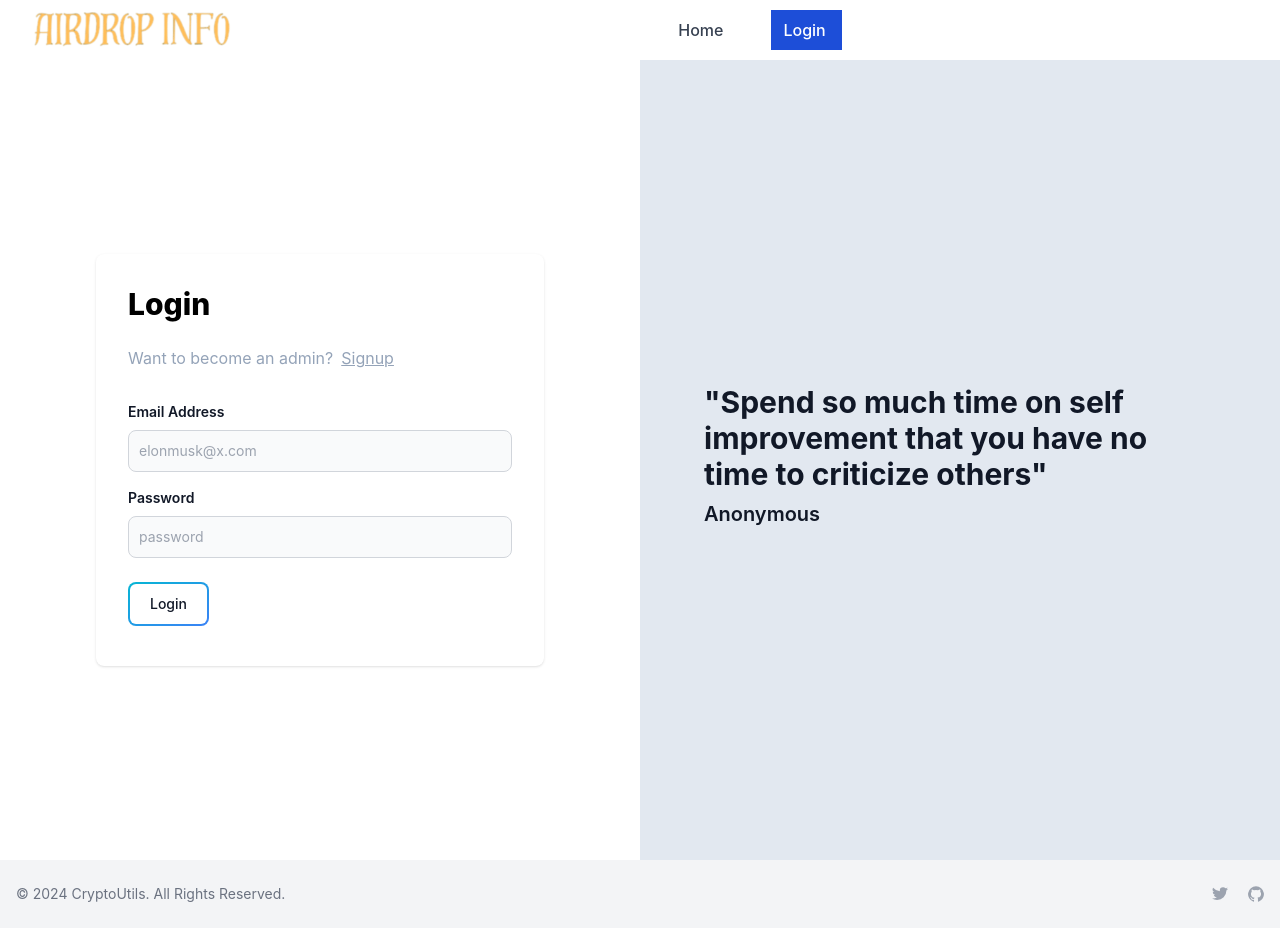
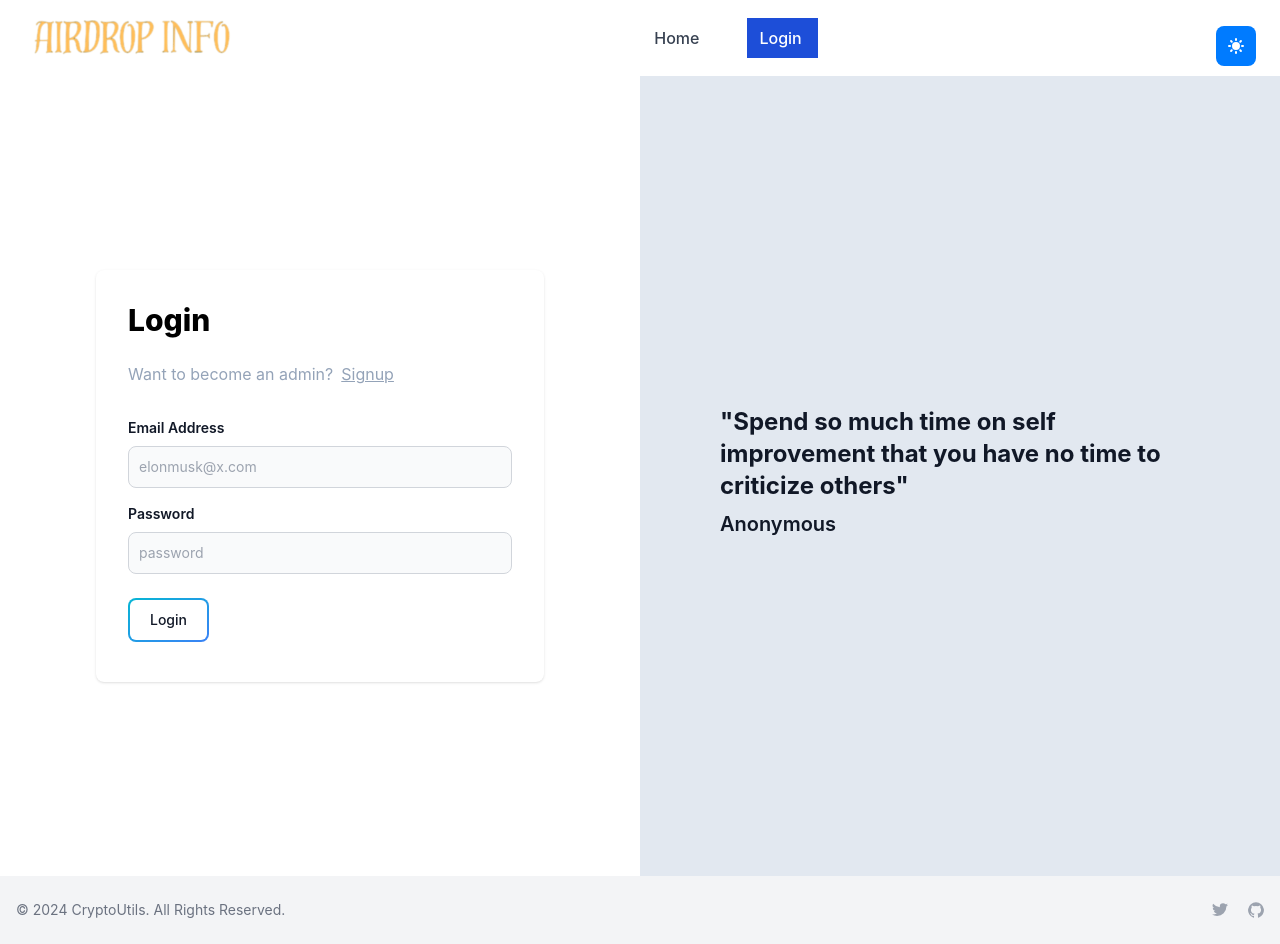
Before and after one commit to KingHanzala/blog-website, a React (Create React App) app: page /login in a window 1280 px wide. Built offline with nearby package versions, Linux system fonts and the light colour scheme; no server answers.

Commit message:
add dark mode toggle button

```diff
--- a/src/components/Navbar.js
+++ b/src/components/Navbar.js
@@ -6,6 +6,9 @@ import logo from '../../src/logo.png';
 
 const Navbar = ({ isAuthenticated, logout }) => {
   const [isMenuOpen, setIsMenuOpen] = useState(false);
+  const [isDarkMode, setIsDarkMode] = useState(
+    document.documentElement.classList.contains('dark')
+  );
   const location = useLocation();
 
   const handleMenuClick = () => {
@@ -14,6 +17,11 @@ const Navbar = ({ isAuthenticated, logout }) => {
 
   const closeMenu = () => {
     setIsMenuOpen(false);
+  };
+
+  const toggleDarkMode = () => {
+    document.documentElement.classList.toggle('dark');
+    setIsDarkMode(!isDarkMode);
   };
 
   return (
@@ -59,7 +67,34 @@ const Navbar = ({ isAuthenticated, logout }) => {
                 ></path>
               </svg>
             </button>
+
+            {/* Dark Mode Toggle Button */}
+            <button
+              onClick={toggleDarkMode}
+              type="button"
+              className="text-gray-500 dark:text-gray-400 hover:bg-gray-700 dark:hover:bg-gray-700 focus:outline-none focus:ring-4 focus:ring-gray-200 dark:focus:ring-gray-700 rounded-lg text-sm p-2.5 ml-2"
+            >
+              <svg
+                id="theme-toggle-dark-icon"
+                className={`w-5 h-5 ${isDarkMode ? 'block' : 'hidden'} text-white`}
+                fill="currentColor"
+                viewBox="0 0 20 20"
+                xmlns="http://www.w3.org/2000/svg"
+              >
+                <path d="M17.293 13.293A8 8 0 016.707 2.707a8.001 8.001 0 1010.586 10.586z"></path>
+              </svg>
+              <svg
+                id="theme-toggle-light-icon"
+                className={`w-5 h-5 ${isDarkMode ? 'hidden' : 'block'} text-white hover:text-black`}
+                fill="currentColor"
+                viewBox="0 0 20 20"
+                xmlns="http://www.w3.org/2000/svg"
+              >
+                <path d="M10 2a1 1 0 011 1v1a1 1 0 11-2 0V3a1 1 0 011-1zm4 8a4 4 0 11-8 0 4 4 0 018 0zm-.464 4.95l.707.707a1 1 0 001.414-1.414l-.707-.707a1 1 0 00-1.414 1.414zm2.12-10.607a1 1 0 010 1.414l-.706.707a1 1 0 11-1.414-1.414l.707-.707a1 1 0 011.414 0zM17 11a1 1 0 100-2h-1a1 1 0 100 2h1zm-7 4a1 1 0 011 1v1a1 1 0 11-2 0v-1a1 1 0 011-1zM5.05 6.464A1 1 0 106.465 5.05l-.708-.707a1 1 0 00-1.414 1.414l.707.707zm1.414 8.486l-.707.707a1 1 0 01-1.414-1.414l.707-.707a1 1 0 011.414 1.414zM4 11a1 1 0 100-2H3a1 1 0 000 2h1z" fillRule="evenodd" clipRule="evenodd"></path>
+              </svg>
+            </button>
           </div>
+
           <div className={`${isMenuOpen ? 'block' : 'hidden'} lg:flex justify-between items-center w-full lg:w-auto lg:order-1`} id="mobile-menu-2">
             <ul className="flex flex-col mt-4 font-medium lg:flex-row lg:space-x-8 lg:mt-0">
               <li>
--- a/src/components/Quote.js
+++ b/src/components/Quote.js
@@ -3,10 +3,10 @@ export const Quote = () => {
         <div className="bg-slate-200 h-screen flex justify-center flex-col dark:bg-gray-900 bg-gray-400">
             <div className="flex justify-center">
                 <div className="max-w-lg">
-                    <div className="text-3xl font-bold text-gray-900 dark:text-white">
+                    <div className="pl-4 text-2xl font-bold text-gray-900 dark:text-white">
                         "Spend so much time on self improvement that you have no time to criticize others"
                     </div>
-                    <div className=" pt-2 pb-2 max-w-md text-xl font-semibold text-left text-gray-900 dark:text-white">
+                    <div className="pl-4 pt-2 pb-2 max-w-md text-xl font-semibold text-left text-gray-900 dark:text-white">
                         Anonymous
                     </div>
                 </div>
```
